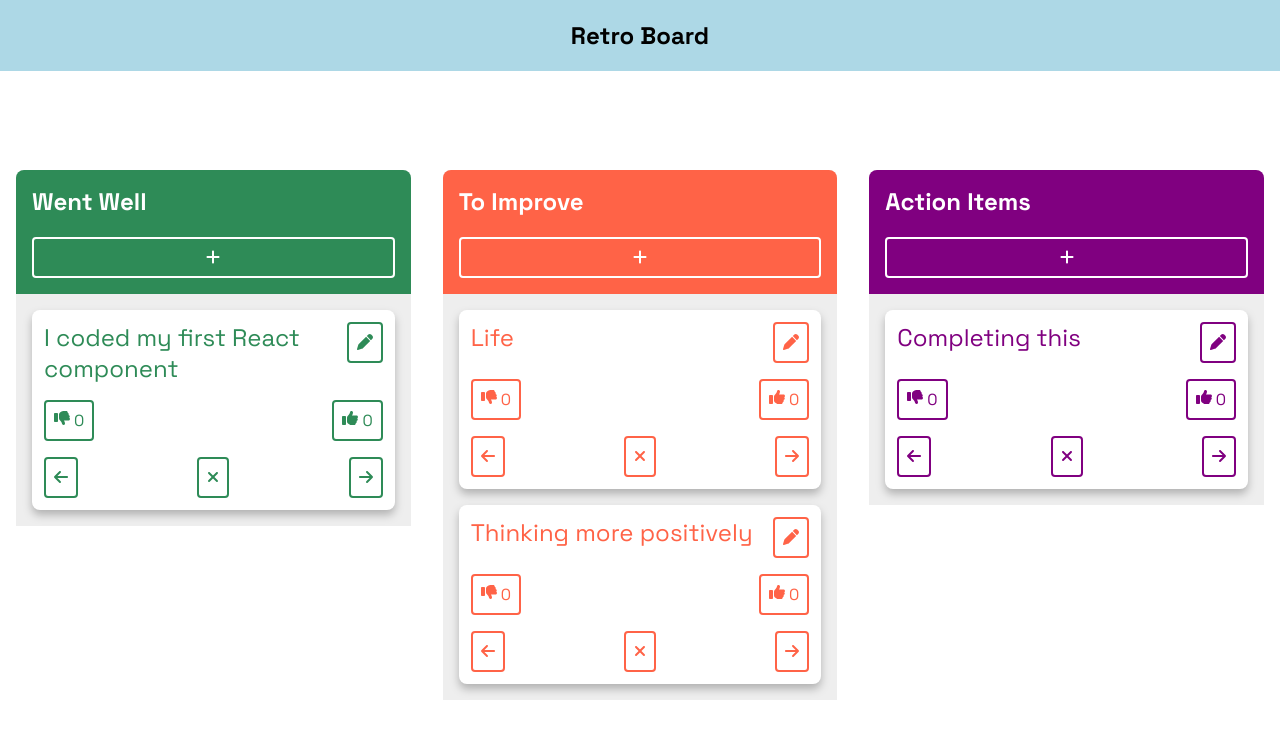
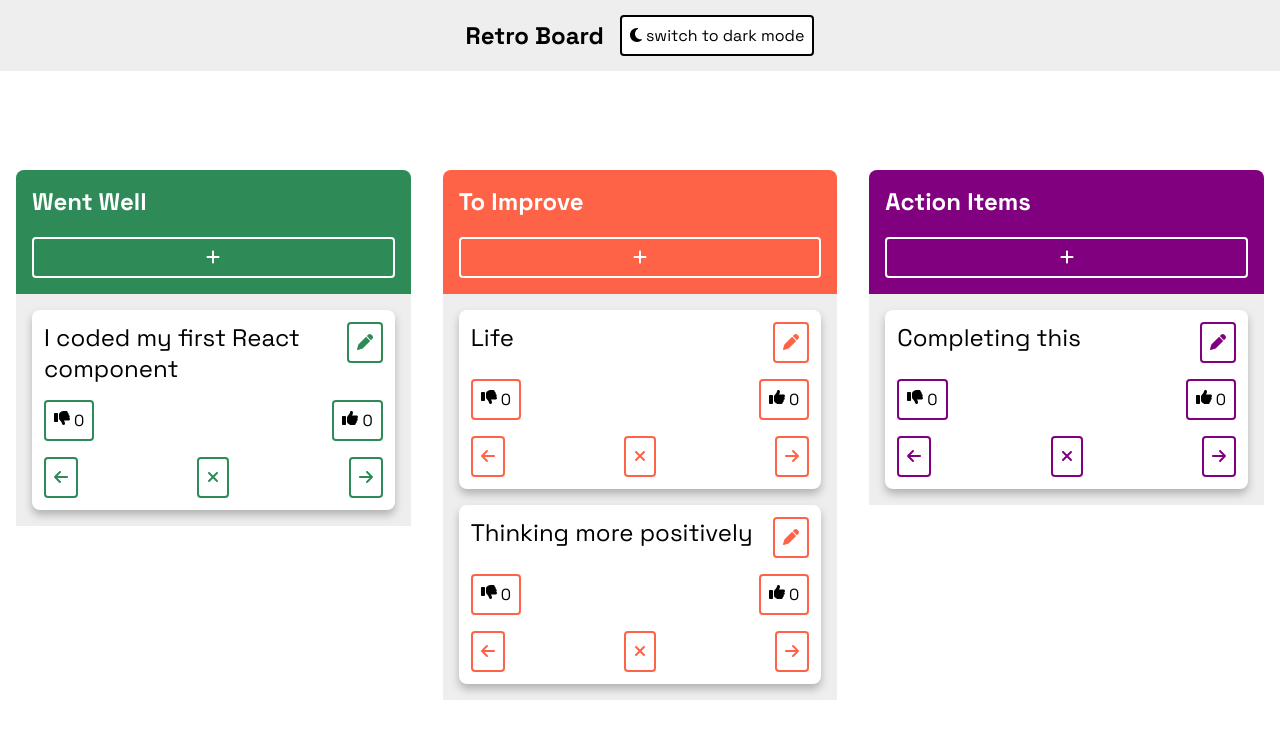
Before and after one commit to klalicki/retro-board, a React (Create React App) app: page / in a window 1280 px wide. Shown: the top 738 px of the page. Built offline with nearby package versions, Linux system fonts and the light colour scheme.

Commit message:
implements color theme component

```diff
--- a/src/components/App/App.css
+++ b/src/components/App/App.css
@@ -1,20 +1,26 @@
 @import url("https://fonts.googleapis.com/css2?family=Space+Grotesk:wght@400;700&display=swap");
+
+:root {
+  --accent-color: black;
+  --bg-color: white;
+  --list-header-text-color: white;
+  --card-text-color: black;
+  --fg-color: black;
+  --focus-ring-color: blue;
+  --col-color: #eee;
+}
 
 * {
   box-sizing: border-box;
   font-family: "Space Grotesk", Helvetica, sans-serif;
 }
-:root {
-  --accent-color: black;
-}
-
 *:focus {
-  outline: 6px solid blue;
+  outline: 6px solid var(--focus-ring-color);
 }
 .card-list {
   display: flex;
   flex-direction: column;
-  background-color: #eee;
+  background-color: var(--col-color);
   border-radius: 0.5rem 0.5rem 0 0;
   width: 400px;
   flex-shrink: 1;
@@ -26,7 +32,7 @@
   padding: 1rem;
 }
 button {
-  background-color: white;
+  background-color: var(--bg-color);
   font-size: 1rem;
   padding: 0.5rem;
   border: 2px solid var(--accent-color);
@@ -36,10 +42,11 @@ button {
 }
 button:hover {
   background-color: var(--accent-color);
-  color: white;
+  color: var(--bg-color);
   transition: all 0.1s;
 }
 .app {
+  background-color: var(--bg-color);
   display: flex;
   flex-direction: column;
   justify-content: space-between;
@@ -58,6 +65,7 @@ button:hover {
 }
 .card-list-header {
   background-color: var(--accent-color);
+
   padding: 1rem;
   display: flex;
   flex-direction: column;
@@ -65,22 +73,22 @@ button:hover {
 }
 .card-list-header h1 {
   margin-top: 0;
-  color: white;
+  color: var(--list-header-text-color);
 }
 .card-list-header button {
   background-color: var(--accent-color);
-  color: white;
-  border: 2px solid white;
+  color: var(--list-header-text-color);
+  border: 2px solid var(--list-header-text-color);
 }
 .card-list-header button:hover {
-  background-color: white;
+  background-color: var(--list-header-text-color);
   color: var(--accent-color);
 }
 .card-list-header button:focus {
-  outline-color: white;
+  outline-color: var(--bg-color);
 }
 .card {
-  background-color: white;
+  background-color: var(--bg-color);
   padding: 0.75rem;
   display: flex;
   flex-direction: column;
@@ -101,7 +109,7 @@ button:hover {
 }
 .card-header h2,
 .card-header textarea {
-  color: var(--accent-color);
+  color: var(--card-text-color);
   margin: 0;
   font-size: 1.5rem;
   font-weight: 100;
@@ -109,6 +117,7 @@ button:hover {
   flex-grow: 1;
 }
 .card-header textarea {
+  background-color: var(--bg-color);
   padding: 0;
   border: none;
   outline: none;
@@ -122,4 +131,25 @@ button:hover {
 .vote-bar button {
   display: flex;
   gap: 0.25rem;
+  color: var(--fg-color);
 }
+
+.header {
+  display: flex;
+  gap: 1rem;
+  width: 100vw;
+  min-height: 3rem;
+  justify-content: center;
+  align-items: center;
+  color: var(--fg-color);
+  background-color: var(--col-color);
+}
+.header button {
+  color: var(--fg-color);
+  background-color: var(--bg-color);
+  border-color: var(--fg-color);
+}
+.header button:hover {
+  background-color: var(--fg-color);
+  color: var(--bg-color);
+}
--- a/src/components/App/App.jsx
+++ b/src/components/App/App.jsx
@@ -6,10 +6,12 @@ import { ModeContextProvider } from "../../contexts/ModeContext";
 // components
 import CardList from "../CardList/CardList";
 import TopBar from "../TopBar/TopBar";
+import ColorThemeWrapper from "../ColorThemeWrapper/ColorThemeWrapper";
 function App() {
   return (
+    <ModeContextProvider>
+      <ColorThemeWrapper>
         <div className="app">
-      <ModeContextProvider>
           <TopBar></TopBar>
           <DataProvider>
             <div className="card-list-container">
@@ -21,8 +23,9 @@ function App() {
             </div>
           </DataProvider>
           <footer></footer>
+        </div>
+      </ColorThemeWrapper>
     </ModeContextProvider>
-    </div>
   );
 }
 
--- /dev/null
+++ b/src/components/ColorThemeWrapper/ColorThemeWrapper.jsx
@@ -0,0 +1,11 @@
+import { ModeContext } from "../../contexts/ModeContext";
+import React from "react";
+import { useContext } from "react";
+
+const ColorThemeWrapper = ({ children }) => {
+  const { mode, colorThemes } = useContext(ModeContext);
+  const curColorTheme = mode.darkMode ? colorThemes.dark : colorThemes.light;
+
+  return <div style={curColorTheme}>{children}</div>;
+};
+export default ColorThemeWrapper;
--- a/src/components/TopBar/TopBar.jsx
+++ b/src/components/TopBar/TopBar.jsx
@@ -1,12 +1,36 @@
 import React from "react";
 import { useContext } from "react";
 import { ModeContext } from "../../contexts/ModeContext";
-import styles from "./TopBar.module.scss";
+import { FontAwesomeIcon } from "@fortawesome/react-fontawesome";
+import {
+  faSun,
+  faMoon,
+  faObjectsAlignTop,
+  faObjectsAlignLeft,
+} from "@fortawesome/free-solid-svg-icons";
 
 const TopBar = ({ children }) => {
+  const { mode, toggleLayout, setDarkMode } = useContext(ModeContext);
   return (
-    <header className={styles.header}>
+    <header className="header">
       <h2>Retro Board</h2>
+      {mode.darkMode ? (
+        <button
+          onClick={() => {
+            setDarkMode(false);
+          }}
+        >
+          <FontAwesomeIcon icon={faSun} /> switch to light mode
+        </button>
+      ) : (
+        <button
+          onClick={() => {
+            setDarkMode(true);
+          }}
+        >
+          <FontAwesomeIcon icon={faMoon} /> switch to dark mode
+        </button>
+      )}
     </header>
   );
 };
--- a/src/components/TopBar/TopBar.module.scss
+++ b/src/components/TopBar/TopBar.module.scss
@@ -5,5 +5,5 @@
   min-height: 3rem;
   justify-content: center;
   align-items: center;
-  background-color: lightblue;
+  background-color: var(--);
 }
--- a/src/contexts/ModeContext.jsx
+++ b/src/contexts/ModeContext.jsx
@@ -1,6 +1,26 @@
 import { createContext, useState } from "react";
 
 export const ModeContext = createContext();
+const colorThemes = {
+  dark: {
+    "--accent-color": "black",
+    "--bg-color": "#222",
+    "--fg-color": "white",
+    "--list-header-text-color": "white",
+    "--card-text-color": "white",
+    "--focus-ring-color": "blue",
+    "--col-color": "#000",
+  },
+  light: {
+    "--accent-color": "black",
+    "--bg-color": "white",
+    "--fg-color": "black",
+    "--list-header-text-color": "white",
+    "--card-text-color": "black",
+    "--focus-ring-color": "blue",
+    "--col-color": "#eee",
+  },
+};
 
 export const ModeContextProvider = ({ children }) => {
   const [mode, setMode] = useState({ layout: "horizontal", darkMode: false });
@@ -14,7 +34,9 @@ export const ModeContextProvider = ({ children }) => {
   };
 
   return (
-    <ModeContext.Provider value={{ mode, toggleLayout, setDarkMode }}>
+    <ModeContext.Provider
+      value={{ mode, toggleLayout, setDarkMode, colorThemes }}
+    >
       {children}
     </ModeContext.Provider>
   );
```
Lines whose indentation alone changed are shown as unchanged.
